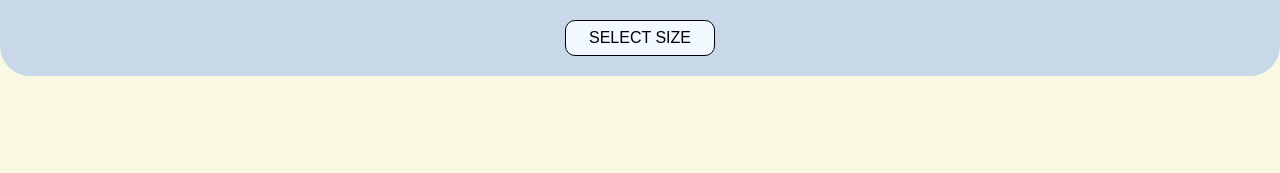
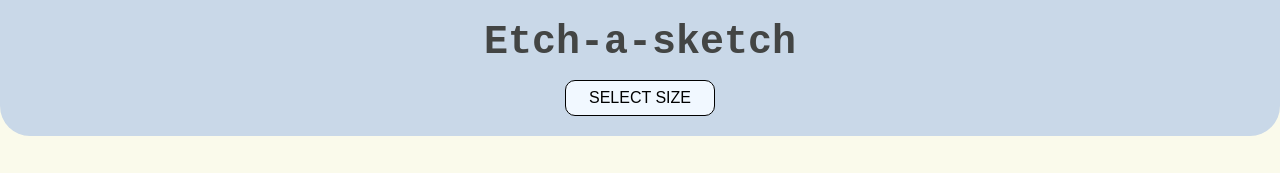
Before and after one commit to luluvillegas/etch-a-sketch, a plain HTML site: page index.html in a window 1280 px wide. Drawn offline with Linux system fonts and the light colour scheme; a web font is replaced by a local one.

Commit message:
Refactored the title section
Renamed the top section and the re-size button. Added a title and styles for it

```diff
--- a/etch-a-sketch.js
+++ b/etch-a-sketch.js
@@ -24,8 +24,8 @@ let totalSquares = defaultSquaresPerSide * defaultSquaresPerSide;
 
 createGrid(defaultSquaresPerSide);
 
-const startBtn = document.querySelector(`.start-btn`);
-startBtn.addEventListener(`click`, () => {
+const sizeBtn = document.querySelector(`.size-btn`);
+sizeBtn.addEventListener(`click`, () => {
   let squaresPerSide = prompt(
     `How many squares per side? (between 1 and 100):`,
     32
--- a/index.html
+++ b/index.html
@@ -4,12 +4,17 @@
     <meta charset="UTF-8" />
     <meta name="viewport" content="width=device-width, initial-scale=1.0" />
     <title>Etch a sketch</title>
+    <link
+      href="https://fonts.googleapis.com/css2?family=Kode+Mono:wght@400..700&display=swap"
+      rel="stylesheet"
+    />
     <link rel="stylesheet" href="style.css" />
     <script src="etch-a-sketch.js" defer></script>
   </head>
   <body>
-    <div class="start">
-      <button class="start-btn">SELECT SIZE</button>
+    <div class="control-panel">
+      <h1 class="title">Etch-a-sketch</h1>
+      <button class="size-btn">SELECT SIZE</button>
     </div>
     <div class="container"></div>
   </body>
--- a/style.css
+++ b/style.css
@@ -2,7 +2,12 @@
   margin: 0;
   padding: 0;
   box-sizing: border-box;
+}
+
+body {
   background-color: rgba(249, 249, 226, 0.677);
+  font-family: "Kode Mono", monospace;
+  color: rgb(67, 69, 68);
 }
 
 .container {
@@ -22,15 +27,17 @@
   background-color: rgb(67, 69, 68);
 }
 
-.start {
+.control-panel {
   display: flex;
-  justify-content: center;
+  flex-direction: column;
+  gap: 15px;
+  align-items: center;
   padding: 20px 0;
   background-color: rgb(201, 216, 232);
   border-radius: 0 0 30px 30px;
 }
 
-.start-btn {
+.size-btn {
   min-height: 36px;
   min-width: 150px;
   font-size: 16px;
@@ -40,6 +47,10 @@
   transition: transform 300ms ease-in-out;
 }
 
-.start-btn:hover {
+.size-btn:hover {
   transform: scale(1.03);
 }
+
+.title {
+  font-size: 40px;
+}
```
